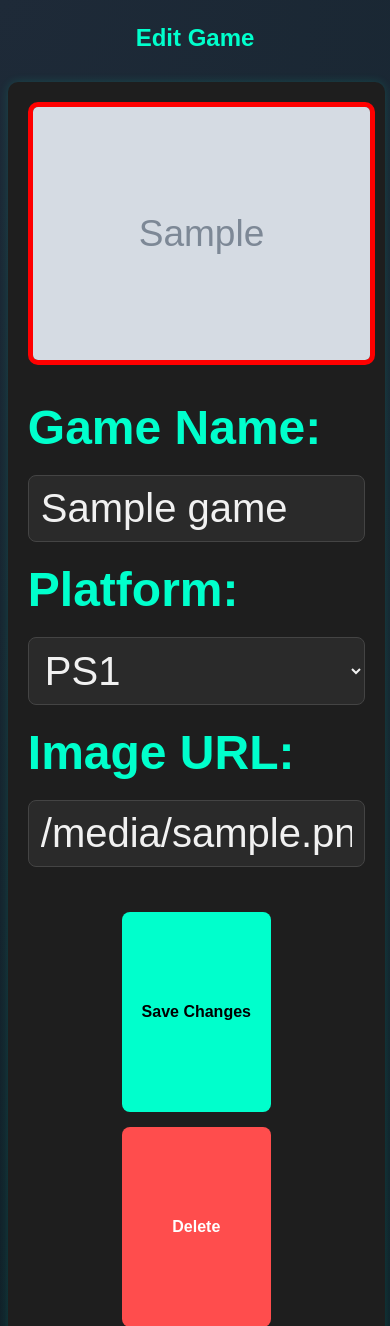
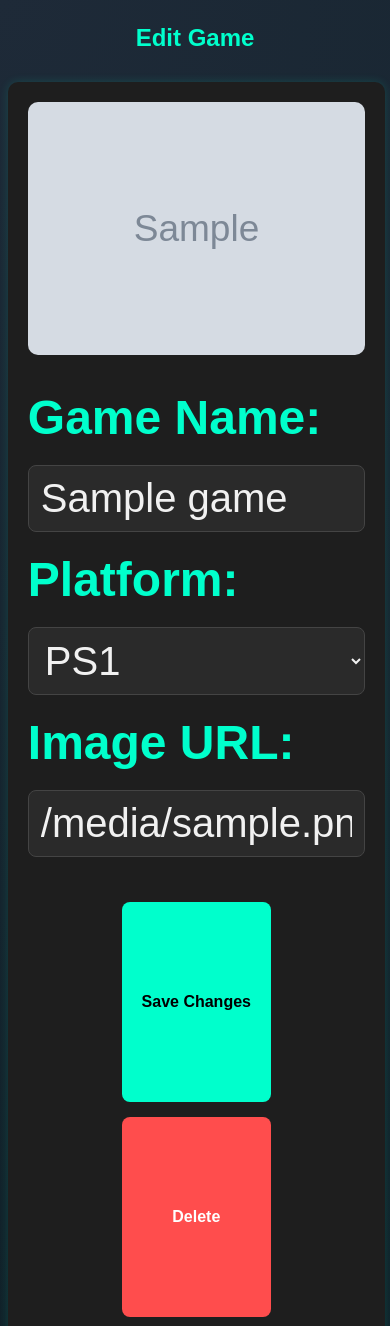
Before and after one commit to Bonzay993/GameInventoryManager, a Flask app: template templates/edit_game.html in a window 390 px wide. Shown: the top 1326 px of the page. Run offline with Flask 3, Linux system fonts and the light colour scheme; the template is opened without the code that fills it: most values are stand-ins (such as "Sample title", 1, 10 or a date in 2020); grey boxes marked "Sample" are stand-in pictures; a database or web service that is not in the repository returns one stand-in record (values such as "Sample title"); data that the repository does not hold is empty.

Commit message:
fix mobile layout on game page

```diff
--- a/static/css/styles.css
+++ b/static/css/styles.css
@@ -422,11 +422,10 @@ p {
   }
 
   .game-image {
-    width: 100vw;
+    width: 100%;
     max-width: 100%;
     display: block;
     margin: 0 auto 20px auto;
-     border: 5px solid red;
   }
 
   #edit-form{
--- a/templates/edit_game.html
+++ b/templates/edit_game.html
@@ -2,9 +2,10 @@
 <html lang="en">
 <head>
   <meta charset="UTF-8" />
-    <title>Edit Game</title>
-      <link rel="stylesheet" href="{{ url_for('static', filename='css/styles.css') }}">
-      </head>
+  <meta name="viewport" content="width=device-width, initial-scale=1.0" />
+  <title>Edit Game</title>
+  <link rel="stylesheet" href="{{ url_for('static', filename='css/styles.css') }}">
+</head>
       <body>
         <h1>Edit Game</h1>
 
```
